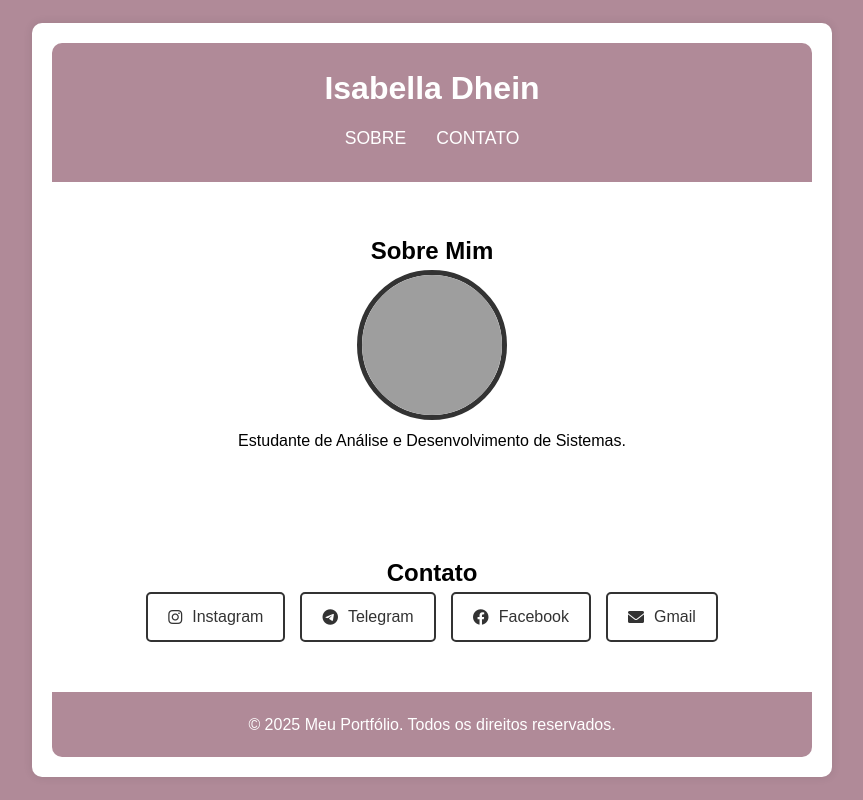
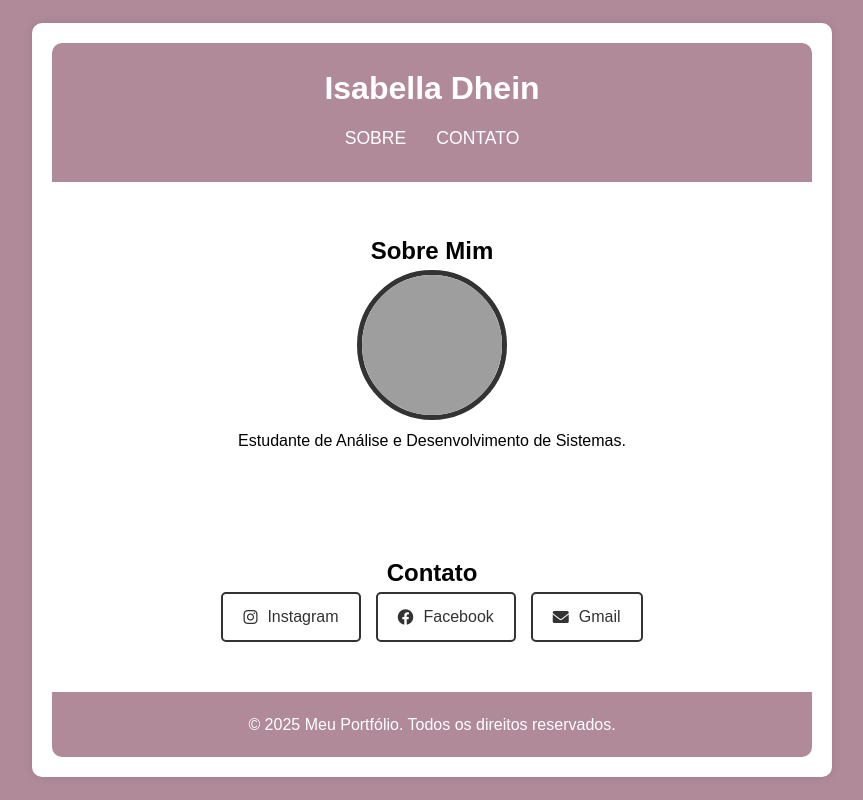
Before and after one commit to IsaDhein/IsaDhein.github.io, a plain HTML site: page index.html in a window 1280 px wide. Shown: the whole page, without its empty margins (208-1071 px from the left). Drawn offline with Linux system fonts and the light colour scheme; grey boxes are pictures that could not be loaded.

Commit message:
Update index.html

```diff
--- a/index.html
+++ b/index.html
@@ -45,7 +45,6 @@
             <h2>Contato</h2>
             <div class="redes-sociais">
                 <a href="https://www.instagram.com/seuusuario" target="_blank" class="botao instagram"><i class="fab fa-instagram"></i> Instagram</a>
-                <a href="https://t.me/seuusuario" target="_blank" class="botao telegram"><i class="fab fa-telegram"></i> Telegram</a>
                 <a href="https://www.facebook.com/seuusuario" target="_blank" class="botao facebook"><i class="fab fa-facebook"></i> Facebook</a>
                 <a href="mailto:seuemail@gmail.com" class="botao gmail"><i class="fas fa-envelope"></i> Gmail</a>
             </div>
```
